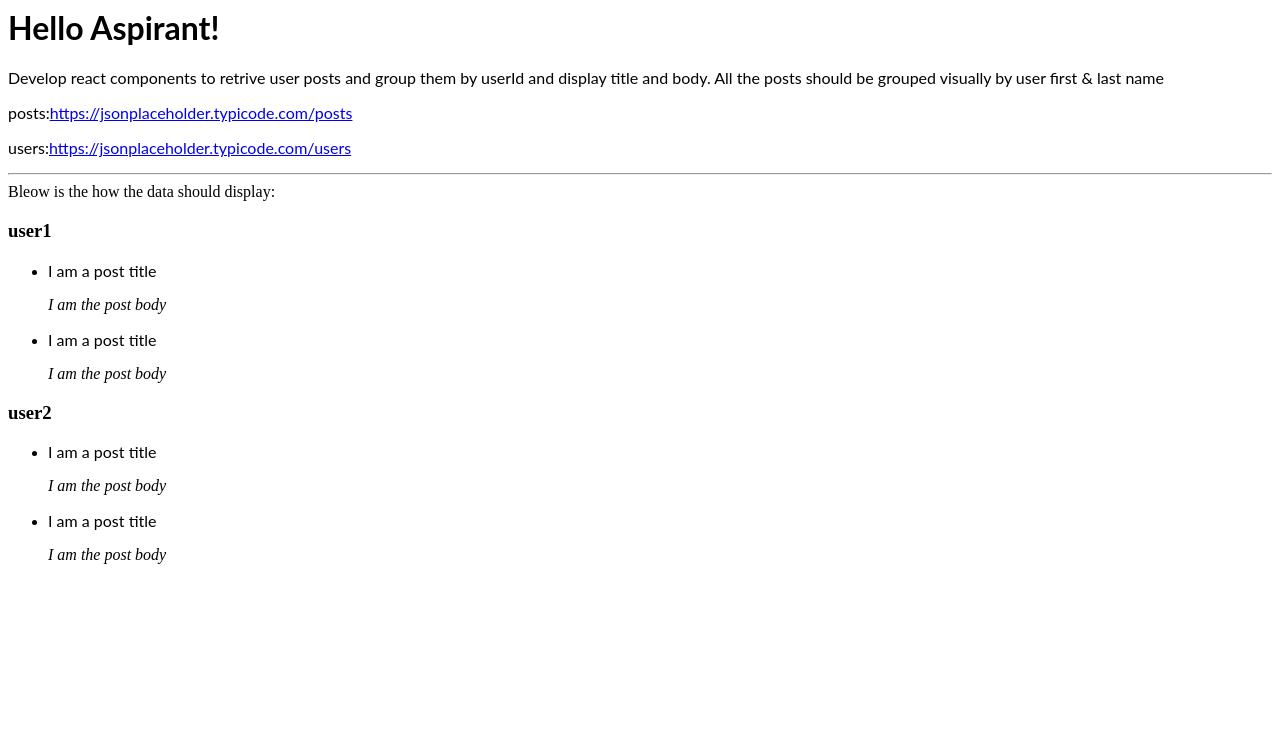
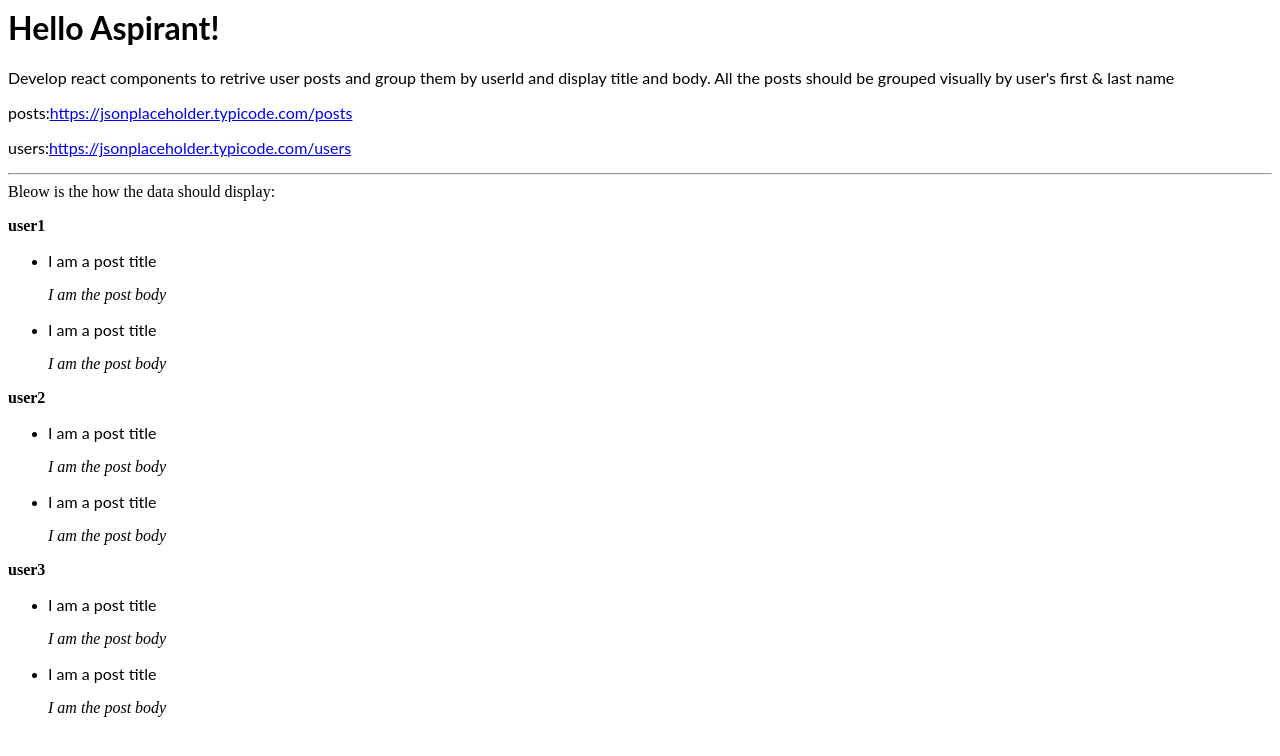
Before and after one commit to surya-pabbineedi/react-ts-1, a React (Create React App) app: page / in a window 1280 px wide. Shown: the top 756 px of the page. Built offline with nearby package versions, Linux system fonts and the light colour scheme.

Commit message:
3 files modified

```diff
--- a/App.tsx
+++ b/App.tsx
@@ -9,7 +9,7 @@ export default function App() {
       <p>
         Develop react components to retrive user posts and group them by userId
         and display title and body. All the posts should be grouped visually by
-        user first & last name
+        user's first & last name
       </p>
       <p>
         posts:
--- a/Dummy.tsx
+++ b/Dummy.tsx
@@ -1,11 +1,12 @@
 import * as React from 'react';
 
-const DUMMY_USERS = ['user1', 'user2'];
+const DUMMY_USERS = ['user1', 'user2', 'user3'];
 export const Dummy = () => {
   return (
     <React.Fragment>
       <hr />
       <span>Bleow is the how the data should display:</span>
+      <div className="user-posts">
         {DUMMY_USERS.map((user, index) => (
           <div key={index}>
             <h3>{user}</h3>
@@ -21,6 +22,7 @@ export const Dummy = () => {
             </ul>
           </div>
         ))}
+      </div>
     </React.Fragment>
   );
 };
--- a/style.css
+++ b/style.css
@@ -1,3 +1,8 @@
-h1, p {
+h1,
+p {
   font-family: Lato;
 }
+
+.user-posts h3 {
+  font-size: 1rem;
+}
```
Lines whose indentation alone changed are shown as unchanged.
